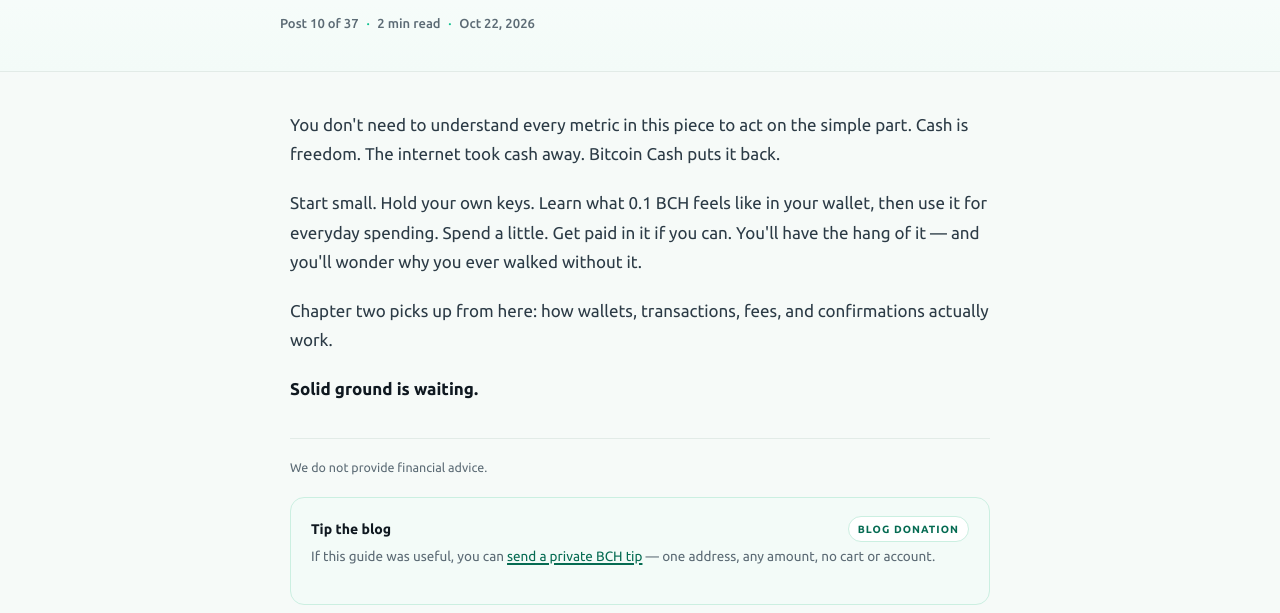
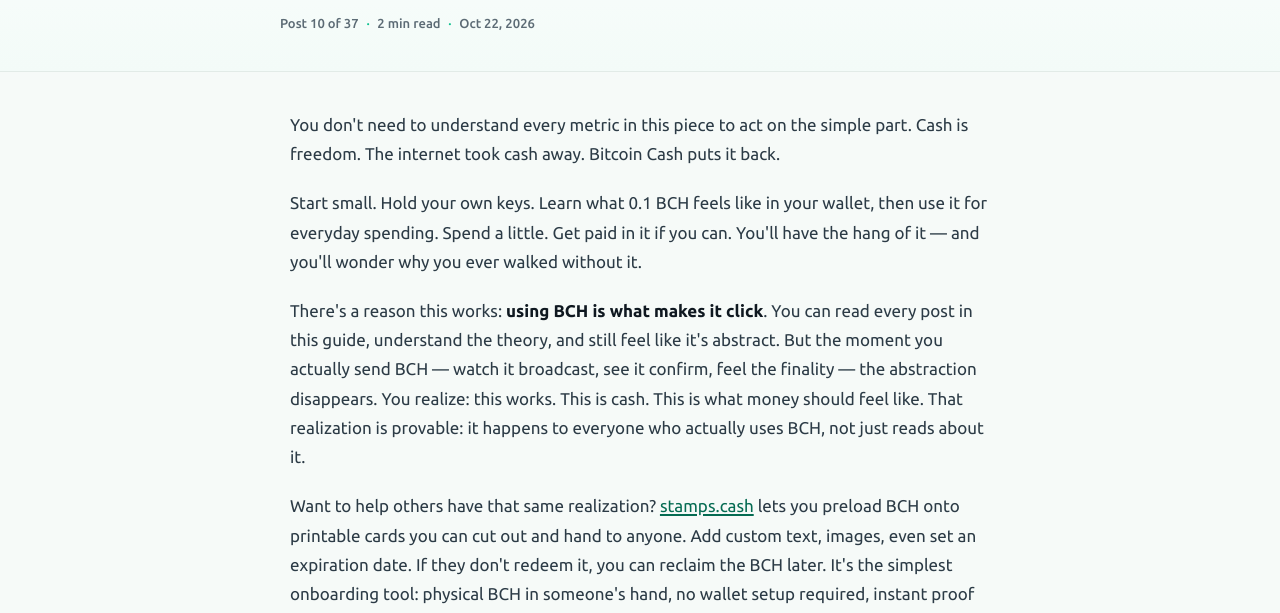
Before and after one commit to ripekern/stickers-cash, a plain HTML site: page blog/start-before-the-ice-cracks.html in a window 1280 px wide. Shown: the part 303-916 px from the top of the page. Drawn offline with Linux system fonts and the light colour scheme.

Commit message:
Add explicit principle: using BCH proves it works + mention stamps.cash
- start-before-the-ice-cracks.html: Added explicit statement that using BCH is what makes it click, the realization is provable through experience
- start-before-the-ice-cracks.html: Added stamps.cash as onboarding tool (printable BCH cards with custom text/images, expiration dates, reclaimable)
- one-transaction-end-to-end.html: Strengthened the existing hint about experience proving BCH works

```diff
--- a/blog/start-before-the-ice-cracks.html
+++ b/blog/start-before-the-ice-cracks.html
@@ -119,6 +119,10 @@
       everyday spending. Spend a little. Get paid in it if you can. You'll have the hang of it — and
       you'll wonder why you ever walked without it.</p>
 
+    <p>There's a reason this works: <strong>using BCH is what makes it click</strong>. You can read every post in this guide, understand the theory, and still feel like it's abstract. But the moment you actually send BCH — watch it broadcast, see it confirm, feel the finality — the abstraction disappears. You realize: this works. This is cash. This is what money should feel like. That realization is provable: it happens to everyone who actually uses BCH, not just reads about it.</p>
+
+    <p>Want to help others have that same realization? <a href="https://stamps.cash" target="_blank" rel="noopener">stamps.cash</a> lets you preload BCH onto printable cards you can cut out and hand to anyone. Add custom text, images, even set an expiration date. If they don't redeem it, you can reclaim the BCH later. It's the simplest onboarding tool: physical BCH in someone's hand, no wallet setup required, instant proof that this stuff actually works.</p>
+
     <p>Chapter two picks up from here: how wallets, transactions, fees, and confirmations actually work.</p>
 
     <p><strong>Solid ground is waiting.</strong></p>
```
Also changed, not shown: blog/one-transaction-end-to-end.html (+1 -1 lines).
